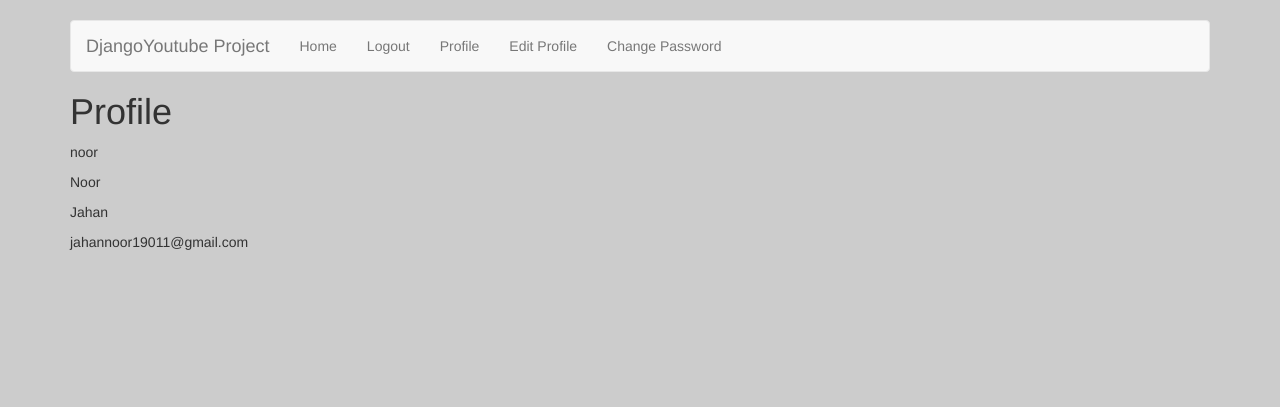
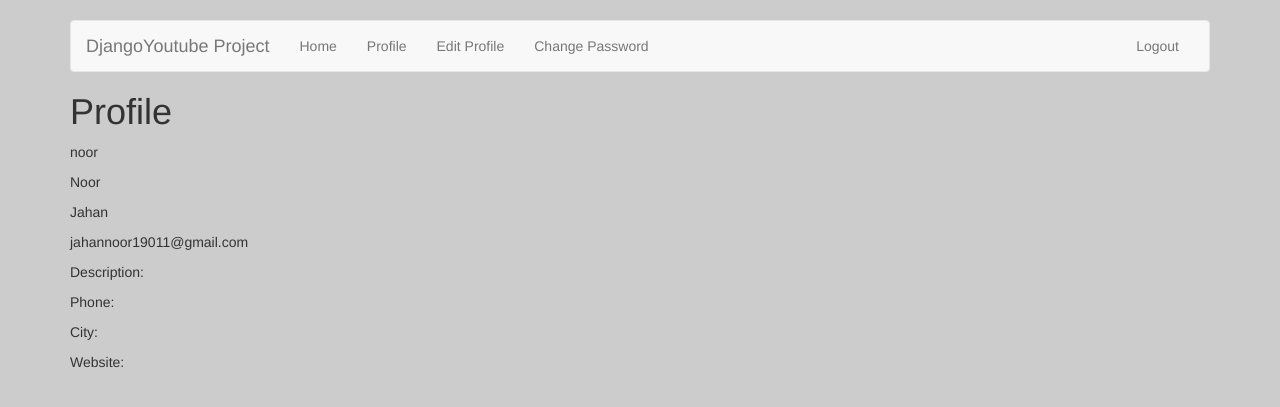
Before and after one commit to jahan19011noor/djangoYoutube, a Django app: page /account/profile/ in a window 1280 px wide. Shown: the top 407 px of the page. Run offline with Django 3.2, Linux system fonts and the light colour scheme; a user stored in the database is signed in; data comes from the database, SQL or seed files in the repository; both versions use the stored data as it was after the commit; some libraries are stand-ins or nearby versions.

Commit message:
Uploading images and storing the url in the database: up to Tutorial: 36

```diff
--- a/accounts/models.py
+++ b/accounts/models.py
@@ -9,7 +9,10 @@ class UserProfile(models.Model):
     city = models.CharField(max_length=100, default='')
     website = models.URLField(default='')
     phone = models.IntegerField(default=0)
+    image = models.ImageField(upload_to='profile_image', blank=True)    #upload_to="profile_image" is the folder storing the image#
 
+    def __str__(self):
+        return self.user.username
 
 #the kwargs contains a dic of key:value pairs#
 #if the 'created' key is available#
--- a/accounts/templates/accounts/profile.html
+++ b/accounts/templates/accounts/profile.html
@@ -11,5 +11,17 @@
         <p>{{ user.first_name }}</p>
         <p>{{ user.last_name }}</p>
         <p>{{ user.email }}</p>
+        <p>Description: {{ user.userprofile.description }}</p>
+        <p>Phone: {{ user.userprofile.phone }}</p>
+        <p>City: {{ user.userprofile.city }}</p>
+        <p>Website: {{ user.userprofile.website }}</p>
+
+
+{#        by default the image gets uploaded in the folder called profile_image which we have specified in the model      #}
+{#        have to define where is the image should be stored in the settings.py file to change the upload location     #}
+{#        then reupload the image: gets the profile_image folder created in the location that we have specified     #}
+{#        user.userprofile.image gives the reference provided in the database      #}
+{#        the .url referes to where the image is actually stored      #}
+        <p><img src="{{ user.userprofile.image.url }}" alt="" width="200"></p>
 
     {% endblock %}
--- a/accounts/templates/base.html
+++ b/accounts/templates/base.html
@@ -30,10 +30,12 @@
                   {% if user.is_authenticated %}
                   <ul class="nav navbar-nav">
                       <li><a href="{% url 'accounts:home' %}">Home</a></li>
-                      <li><a href="{% url 'accounts:logout' %}">Logout</a></li>
                       <li><a href="{% url 'accounts:view_profile' %}">Profile</a></li>
                       <li><a href="{% url 'accounts:edit_profile' %}">Edit Profile</a></li>
                       <li><a href="{% url 'accounts:change_password' %}">Change Password</a></li>
+                  </ul>
+                  <ul class="nav navbar-nav navbar-right">
+                      <li><a href="{% url 'accounts:logout' %}">Logout</a></li>
                   </ul>
                   {% else %}
                   <ul class="nav navbar-nav navbar-right">
--- a/tutorial/urls.py
+++ b/tutorial/urls.py
@@ -16,9 +16,11 @@ Including another URLconf
 from django.conf.urls import url, include
 from django.contrib import admin
 from tutorial import views as tutorial_views
+from django.conf import settings
+from django.conf.urls.static import static
 
 urlpatterns = [
     url(r'^$', tutorial_views.login_redirect, name='login_redirect'),
     url(r'^admin/', admin.site.urls),
     url(r'^account/', include('accounts.urls', namespace='accounts')),  #refers to the accounts app#
-]
+] + static(settings.MEDIA_URL, document_root=settings.MEDIA_ROOT)
```
Also changed, not shown: tutorial/settings.py (+13 -0 lines), accounts/migrations/0002_userprofile_image.py (added), db.sqlite3, profile_image/embed2.jpg (added), tutorial/media/profile_image/embed2.jpg (added).
